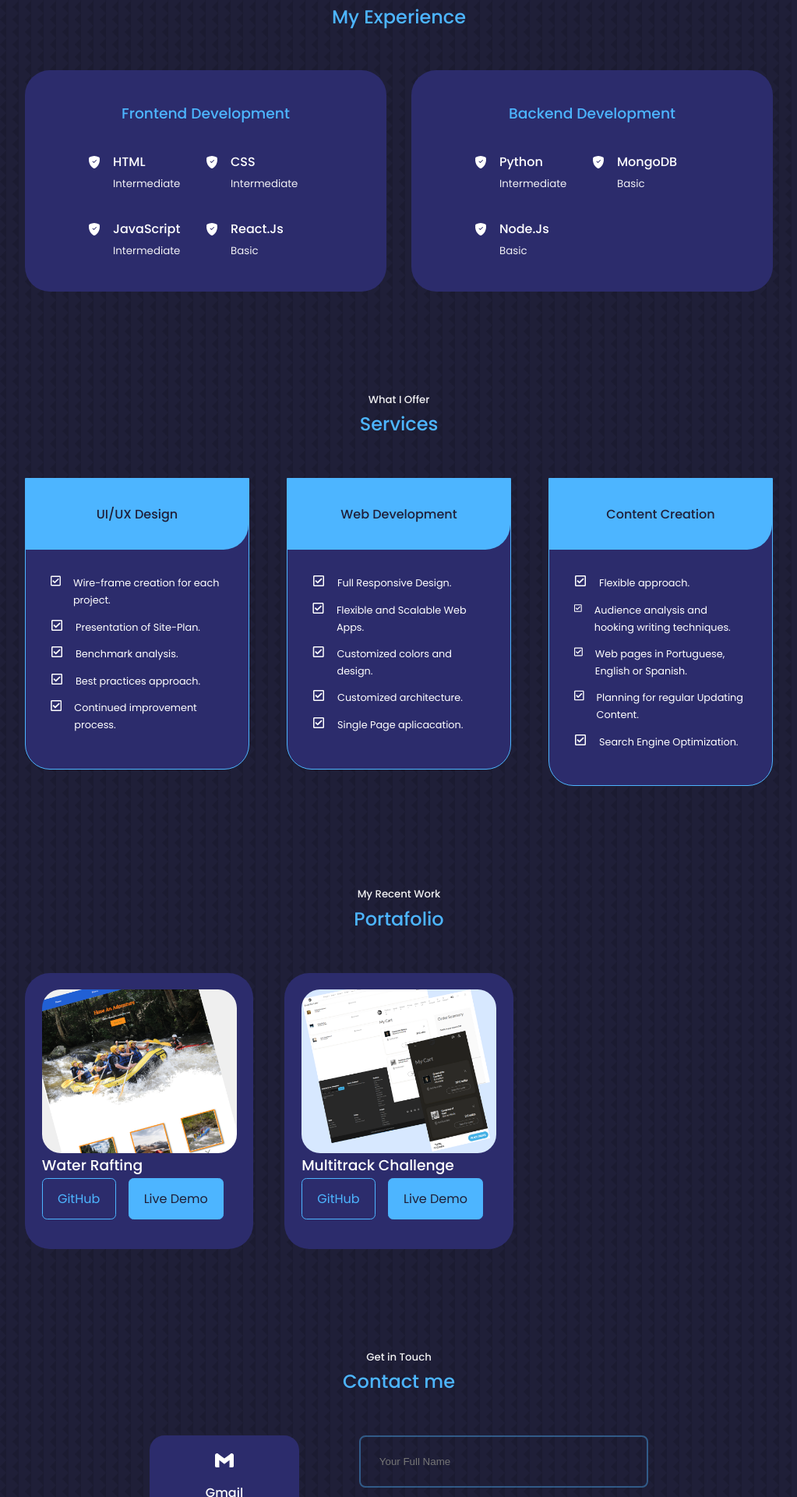
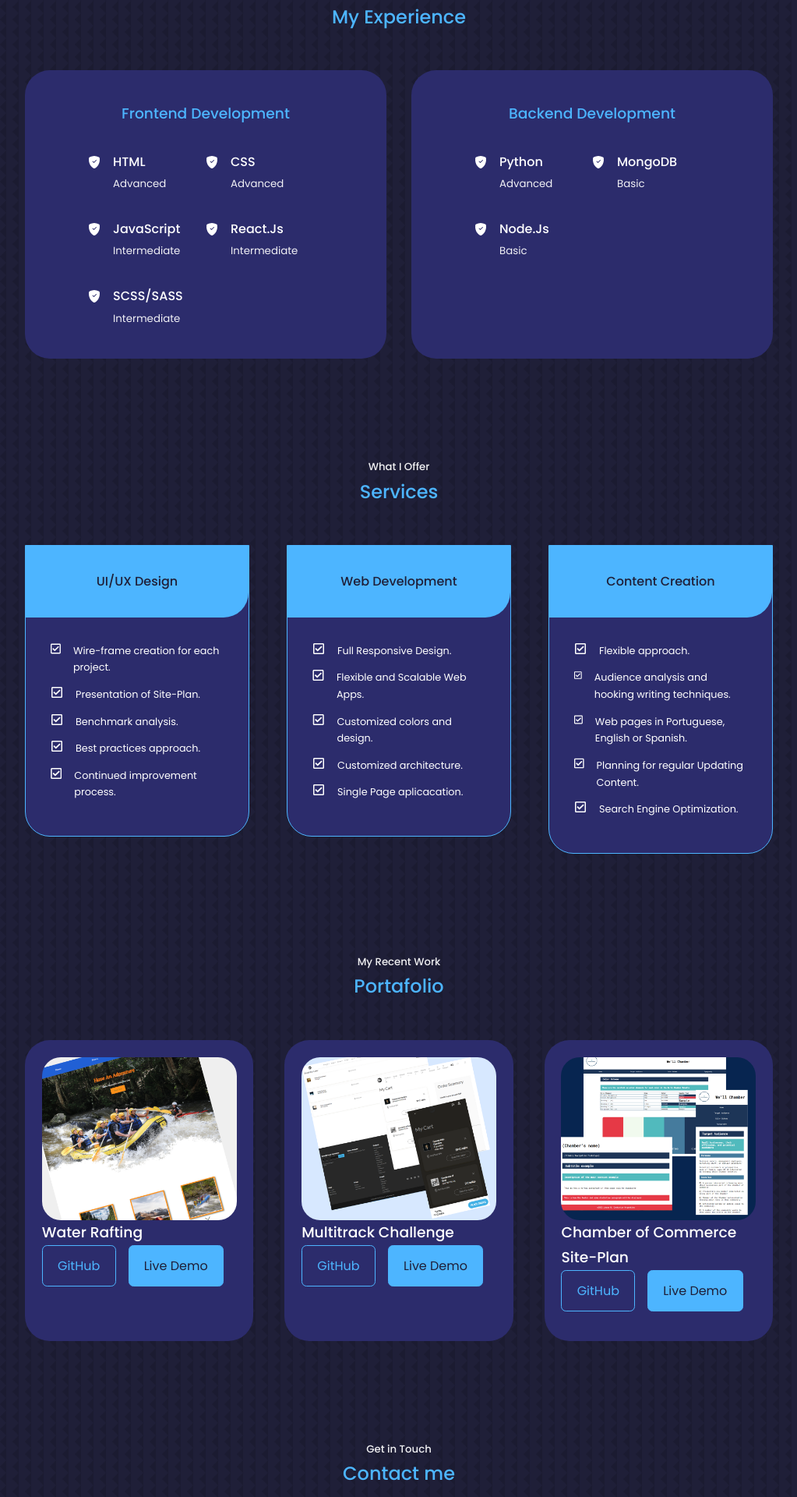
Before and after one commit to JosueBCe/web_portfolio, a React (Create React App) app: page / in a window 1280 px wide. Shown: the part 1807-3727 px from the top of the page at 78% size, without its empty margins (128-1151 px from the left). Built offline with nearby package versions, Linux system fonts and the light colour scheme.

Commit message:
adding siteplan to portfolio

```diff
--- a/src/components/experience/Experience.jsx
+++ b/src/components/experience/Experience.jsx
@@ -18,14 +18,14 @@ const Experience = () => {
               <BsShieldFillCheck className="experience__details-icon" />
               <div>
                 <h4>HTML</h4>
-                <small className='text-light'>Intermediate</small>
+                <small className='text-light'>Advanced</small>
               </div>
             </article>
             <article className='experience__details'>
               <BsShieldFillCheck className="experience__details-icon" />
               <div>
                 <h4>CSS</h4>
-                <small className='text-light'>Intermediate</small>
+                <small className='text-light'>Advanced</small>
               </div>
             </article>
             <article className='experience__details'>
@@ -39,7 +39,14 @@ const Experience = () => {
               <BsShieldFillCheck className="experience__details-icon" />
               <div>
                 <h4>React.Js</h4>
-                <small className='text-light'>Basic</small>
+                <small className='text-light'>Intermediate</small>
+              </div>
+            </article>
+            <article className='experience__details'>
+              <BsShieldFillCheck className="experience__details-icon" />
+              <div>
+                <h4>SCSS/SASS</h4>
+                <small className='text-light'>Intermediate</small>
               </div>
             </article>
           </div>
@@ -51,7 +58,7 @@ const Experience = () => {
               <BsShieldFillCheck className="experience__details-icon" />
               <div>
                 <h4>Python</h4>
-                <small className='text-light'>Intermediate</small>
+                <small className='text-light'>Advanced</small>
               </div>
             </article>
             <article className='experience__details'>
--- a/src/components/portafolio/Portafolio.jsx
+++ b/src/components/portafolio/Portafolio.jsx
@@ -2,7 +2,7 @@ import React from 'react'
 import "./portafolio.css"
 import IMG1 from "../../assets/portfolio1.png"
 import IMG2 from "../../assets/portfolio2.png"
-import IMG3 from "../../assets/portfolio3.jpg"
+import IMG3 from "../../assets/portfolio3.png"
 import IMG4 from "../../assets/portfolio4.jpg"
 import IMG5 from "../../assets/portfolio5.png"
 import IMG6 from "../../assets/portfolio6.jpg"
@@ -41,17 +41,17 @@ const Portafolio = () => {
             <a href="https://josuebce.github.io/M_Track_challenge/#" className='btn btn-primary' target={"_blank"}>Live Demo</a>
           </div>
         </article>
-        {/* <article className='portafolio__items'>
+         <article className='portafolio__items'>
         <div className="portafolio__item-image">
           <img src={IMG3} alt="portafolio3" />
         </div>
-        <h3>This is a portafolio item title</h3>
+        <h3> Chamber of Commerce Site-Plan </h3>
         <div className="portafolio__item-cta">
-          <a href="https://github.com" className='btn'>GitHub</a>
-          <a href="https://github.com" className='btn btn-primary' target="_blank">Live Demo</a>
+          <a href="https://github.com/JosueBCe/wdd230/tree/main/lesson3" className='btn'  target={"_blank"}>GitHub</a>
+          <a href="https://josuebce.github.io/wdd230/lesson3/index.html" className='btn btn-primary' target="_blank">Live Demo</a>
           </div>
       </article>
-      <article className='portafolio__items'>
+      {/*<article className='portafolio__items'>
         <div className="portafolio__item-image">
           <img src={IMG4} alt="portafolio4" />
         </div>
```
Also changed, not shown: src/assets/portfolio3.jpg (deleted), src/assets/portfolio3.png (added).
